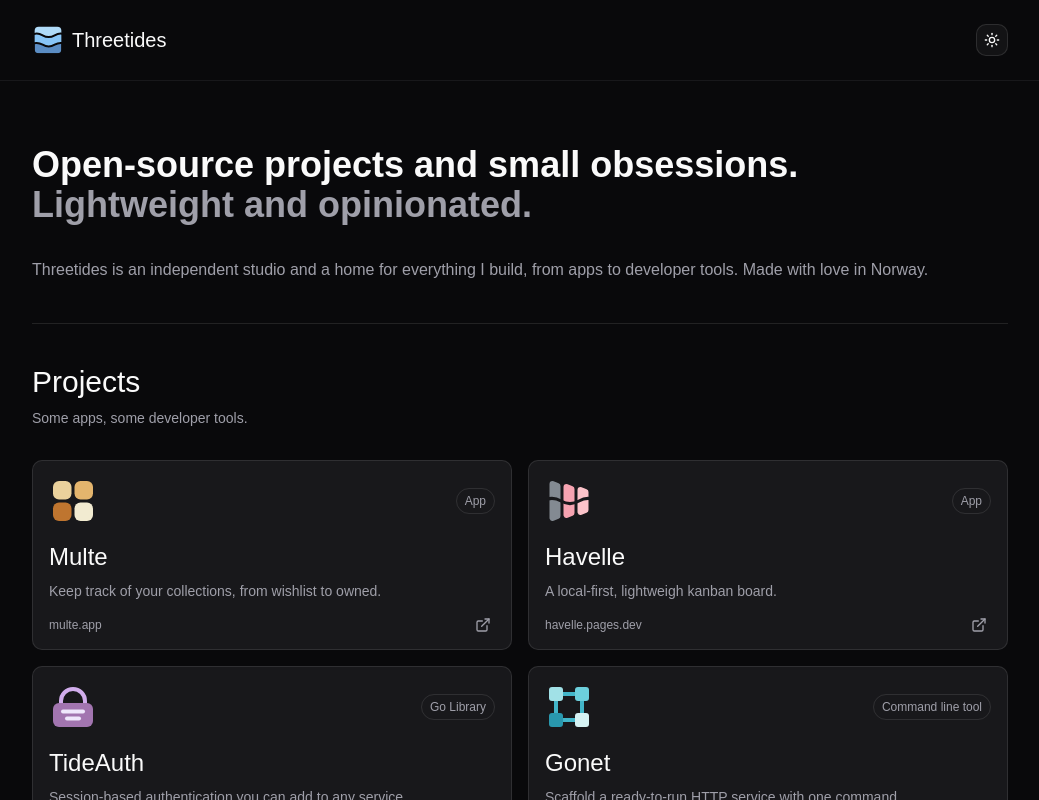
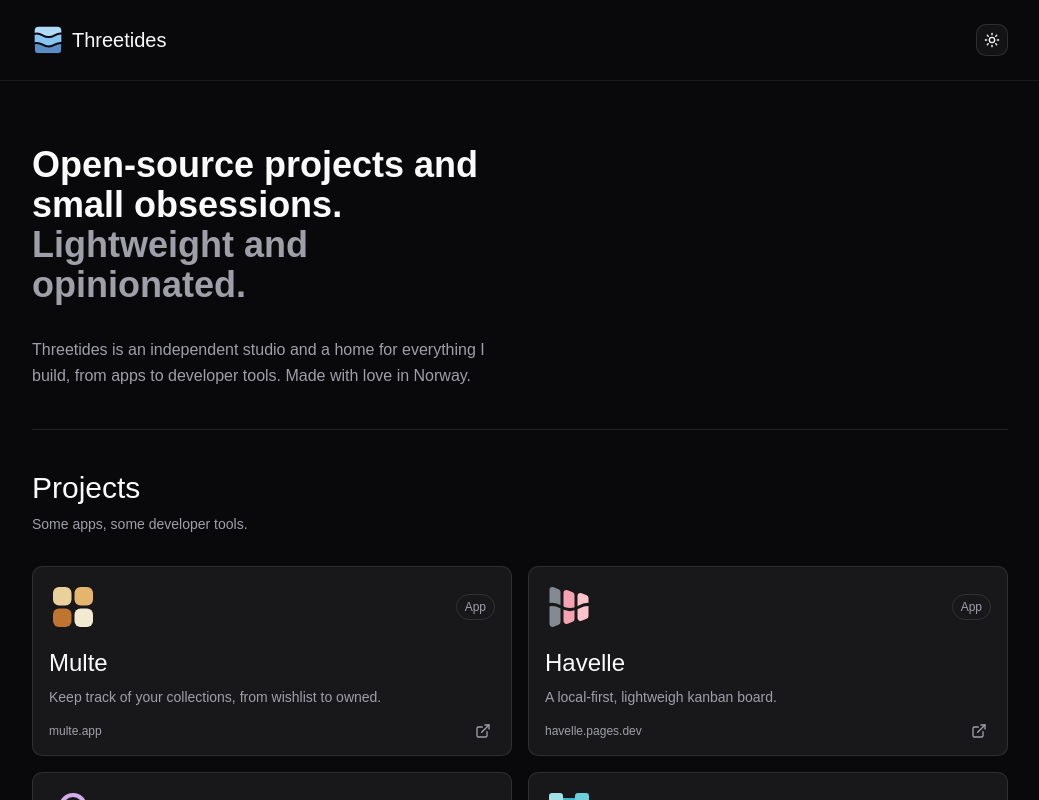
Before and after one commit to threetides/threetides, a React (Vite) app: page / in a window 1280 px wide. Shown: the top 800 px of the page, without its empty margins (120-1159 px from the left). Built offline with nearby package versions, Linux system fonts and the light colour scheme.

Commit message:
grid on hero

```diff
--- a/src/App.tsx
+++ b/src/App.tsx
@@ -26,6 +26,7 @@ export const App: FC = () => {
     <div>
       <Navbar />
       <main className="flex flex-col gap-10 mt-10 max-w-5xl m-auto p-6">
+        <div className="grid gap-4 md:grid-cols-2">
           <div className="flex flex-col gap-8">
             <h1 className="text-4xl font-bold flex flex-col">
               Open-source projects and small obsessions.
@@ -35,6 +36,7 @@ export const App: FC = () => {
               Threetides is an independent studio and a home for everything I build, from apps to
               developer tools. Made with love in Norway.
             </p>
+          </div>
         </div>
         <Separator />
         <section className="flex flex-col gap-8">
```
Lines whose indentation alone changed are shown as unchanged.
